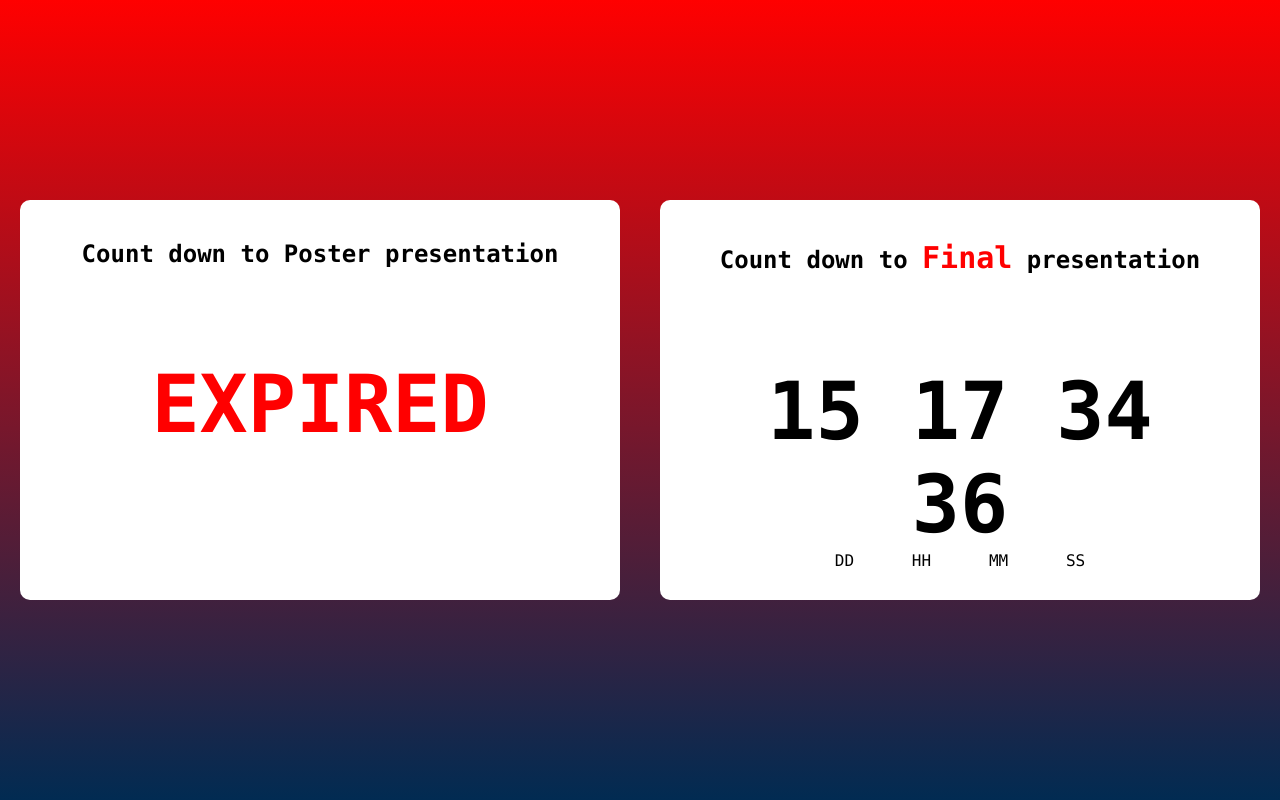
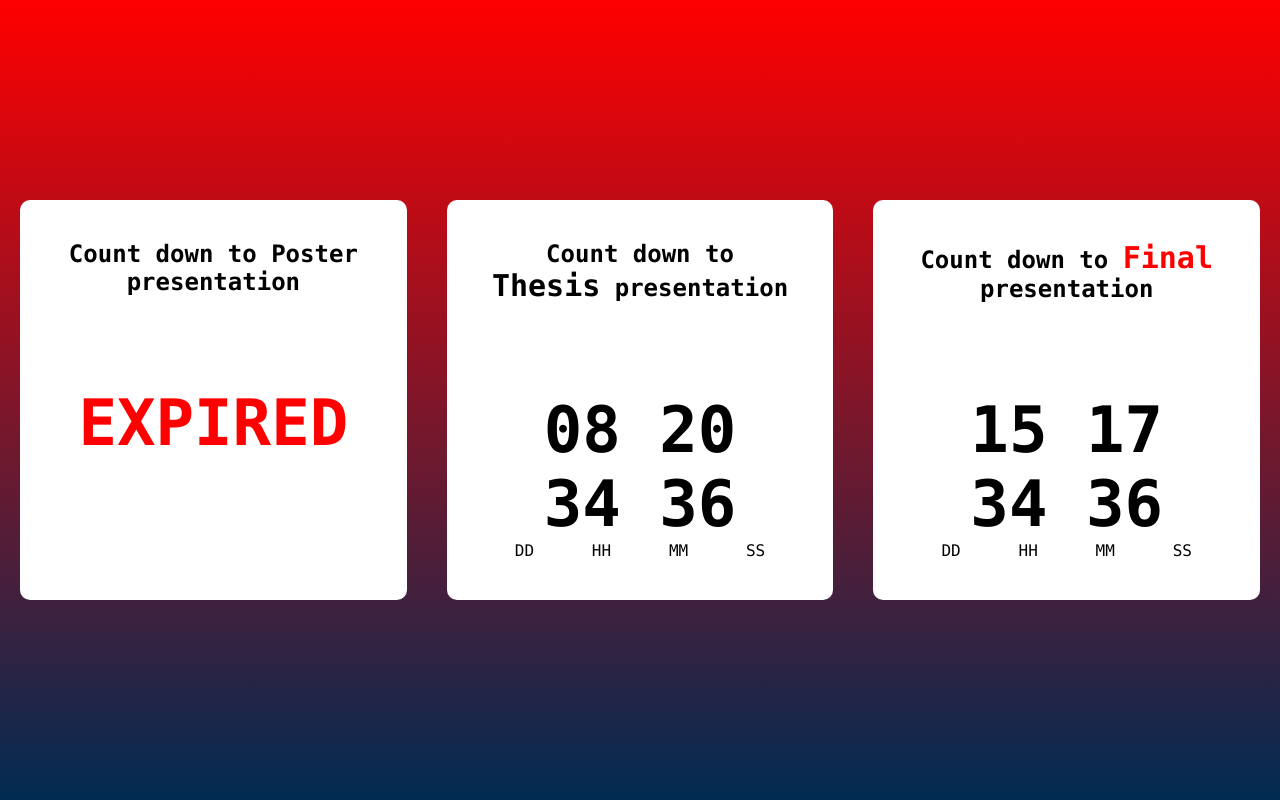
Before and after one commit to bique14/How-much-time-do-I-have-left-before-i-die, a plain HTML site: page index.html in a window 1280 px wide. Drawn offline with nearby package versions, Linux system fonts and the light colour scheme.

Commit message:
Update thesis presentation

```diff
--- a/index.css
+++ b/index.css
@@ -25,21 +25,12 @@ div {
   margin: 20px;
 }
 
-.poster h1, .presentation h1 {
+.poster h1, .presentation h1, .thesis h1 {
   margin: 20px;
   font-size: 1.5rem;
 }
 
-.poster {
-  background-color: white;
-  color: black;
-  border-radius: 10px;
-  padding: 20px;
-  height: 45%;
-  width: 50%;
-}
-
-.presentation {
+.poster, .presentation, .thesis {
   background-color: white;
   color: black;
   border-radius: 10px;
@@ -52,11 +43,19 @@ div {
   margin-top: 7vw;
 }
 
+.thesis .count-block #count-thesis {
+  /* color: red; */
+  color: black;
+  display: block;
+  font-size: 4em;
+  font-weight: bold;
+}
+
 .poster .count-block #count-poster {
   /* color: red; */
   color: black;
   display: block;
-  font-size: 5em;
+  font-size: 4em;
   font-weight: bold;
 }
 
@@ -64,7 +63,7 @@ div {
   /* color: red; */
   color: black;
   display: block;
-  font-size: 5em;
+  font-size: 4em;
   font-weight: bold;
 }
 
--- a/index.html
+++ b/index.html
@@ -21,12 +21,21 @@
       </span>
     </div>
   </div>
+  <div class="thesis">
+    <h1>Count down to <span style="font-size: 1.25em">Thesis</span> presentation</h1>
+    <div class="count-block">
+      <span id="count-thesis">DD HH MM SS</span>
+      <span id="date-format">
+        DD &nbsp;&nbsp;&nbsp;&nbsp; HH &nbsp;&nbsp;&nbsp;&nbsp; MM &nbsp;&nbsp;&nbsp;&nbsp; SS
+      </span>
+    </div>
+  </div>
   <div class="presentation">
     <h1>Count down to <span style="color: red; font-size: 1.25em">Final</span> presentation</h1>
     <div class="count-block">
       <span id="count-presentation">DD HH MM SS</span>
       <span id="date-format">
-          DD &nbsp;&nbsp;&nbsp;&nbsp; HH &nbsp;&nbsp;&nbsp;&nbsp; MM &nbsp;&nbsp;&nbsp;&nbsp; SS
+        DD &nbsp;&nbsp;&nbsp;&nbsp; HH &nbsp;&nbsp;&nbsp;&nbsp; MM &nbsp;&nbsp;&nbsp;&nbsp; SS
       </span>
     </div>
   </div>
--- a/index.js
+++ b/index.js
@@ -1,11 +1,13 @@
 const posterEnd = moment('Thu May 08 2019 08:00:00 GMT+0700')
 const finalEnd = moment('Thu May 30 2019 13:00:00 GMT+0700')
+const thesisEnd = moment('Thu May 23 2019 16:00:00 GMT+0700')
 
 const x = setInterval(function () {
   const now = moment(new Date())
 
   const posterRemain = moment.duration(posterEnd.diff(now))
   const finalRemain = moment.duration(finalEnd.diff(now))
+  const thesisRemain = moment.duration(thesisEnd.diff(now))
 
   const posterDays = pad(+posterRemain.days())
   const posterHours = pad(+posterRemain.hours())
@@ -17,8 +19,14 @@ const x = setInterval(function () {
   const finalMinutes = pad(+finalRemain.minutes())
   const finalSeconds = pad(+finalRemain.seconds())
 
+  const thesisDays = pad(+thesisRemain.days())
+  const thesisHours = pad(+thesisRemain.hours())
+  const thesisMinutes = pad(+thesisRemain.minutes())
+  const thesisSeconds = pad(+thesisRemain.seconds())
+
   document.getElementById('count-poster').innerHTML = `${posterDays} ${posterHours} ${posterMinutes} ${posterSeconds}`
   document.getElementById('count-presentation').innerHTML = `${finalDays} ${finalHours} ${finalMinutes} ${finalSeconds}`
+  document.getElementById('count-thesis').innerHTML = `${thesisDays} ${thesisHours} ${thesisMinutes} ${thesisSeconds}`
 
   // 1 day = 86,400,000 millisecond
   const warningDays = 86400000 * 3
@@ -36,6 +44,11 @@ const x = setInterval(function () {
     document.getElementById('count-poster').style.color = 'red'
     document.getElementById('date-format').innerHTML = ''
   }
+  if (thesisRemain._milliseconds < 0) {
+    document.getElementById('count-thesis').innerHTML = 'EXPIRED'
+    document.getElementById('count-thesis').style.color = 'red'
+    document.getElementById('date-format').innerHTML = ''
+  }
   if (finalRemain._milliseconds < 0) {
     clearInterval(x);
     document.getElementById('count-presentation').innerHTML = 'EXPIRED'
```
